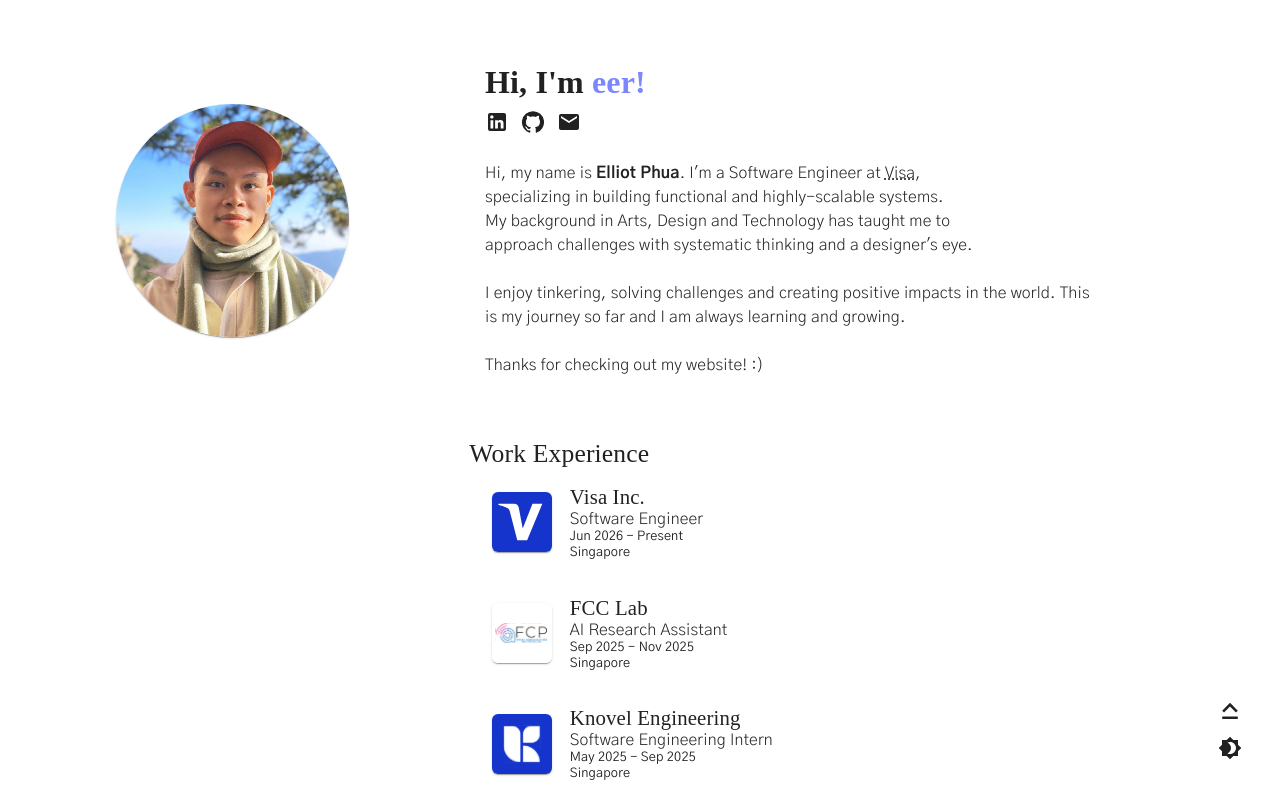
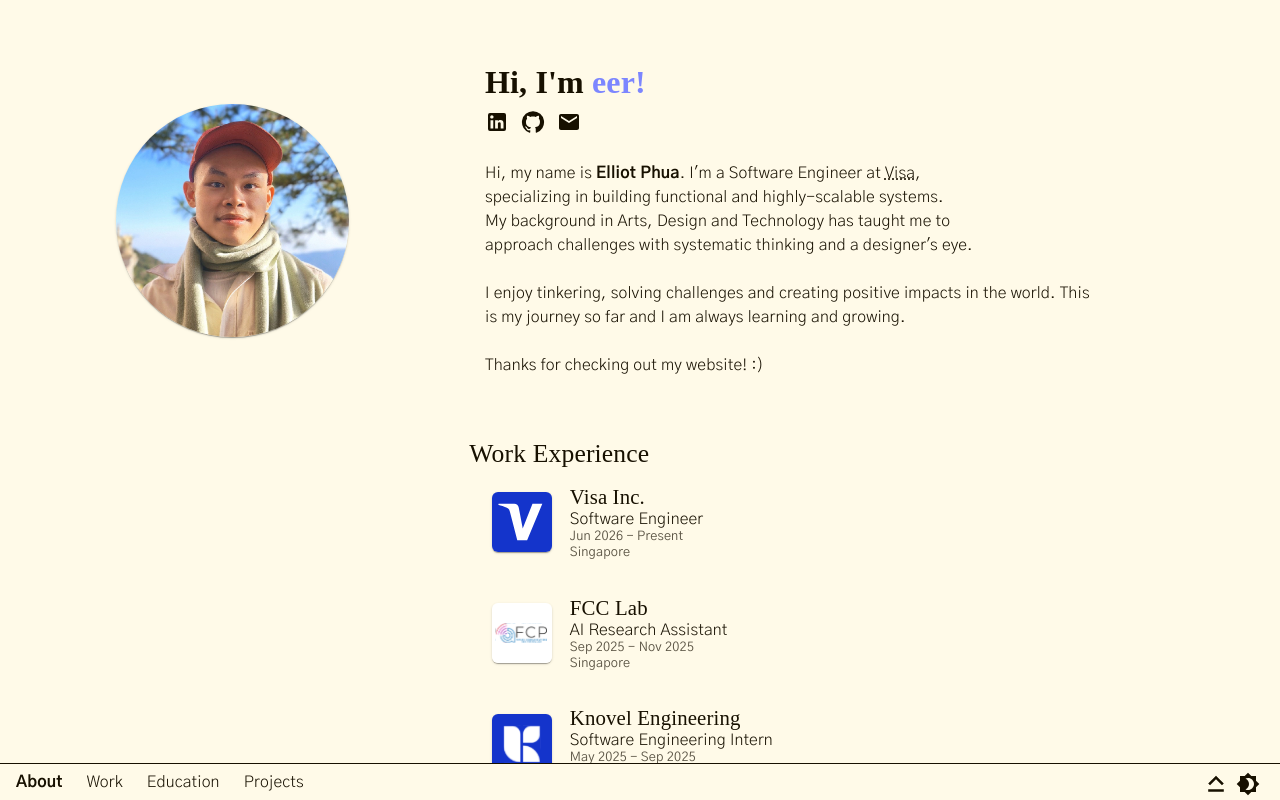
Before and after one commit to ElliotMonde/eliph, a React (Vite) app: page / in a window 1280 px wide. Shown: the top 800 px of the page. Built offline with nearby package versions, Linux system fonts and the light colour scheme; a web font is replaced by a local one.

Commit message:
Fix titlecard animation, add navbar and scroll observer.

```diff
--- a/src/App.tsx
+++ b/src/App.tsx
@@ -1,6 +1,6 @@
 import { useContext, useEffect } from "react"
 import TitleCard from "./components/TitleCard"
-import WorkExp from "./sections/WorkExp"
+import WorkExpSection from "./sections/WorkExp"
 import Alert from "./components/Alert"
 import { AlertContext } from "./provider/AlertProvider"
 import DarkModeButton from "./components/DarkModeButton"
@@ -10,14 +10,23 @@ import { DarkModeContext } from "./provider/DarkProvider"
 import EducationSection from "./sections/Education"
 import ToTopButton from "./components/ToTopButton"
 import { Helmet, HelmetProvider } from "react-helmet-async"
+import NavBar from "./components/NavBar"
+import ProjectSection from "./sections/Project"
 
 export default function App() {
     const { isDark } = useContext(DarkModeContext);
     const { alertDetails, setAlertDetails } = useContext(AlertContext);
 
-    const darkTheme = createTheme({
+    const darkTheme = () => createTheme({
         palette: {
-            mode: isDark ? 'dark' : 'light'
+            mode: isDark ? 'dark' : 'light',
+            background: {
+                default: isDark ? "#171000" : "#fffae8",
+                paper: isDark ? "#fff" : "#000",
+            },
+            text: {
+                primary: isDark ? "#fffae8" : "#171000",
+            }
         }
     })
 
@@ -33,31 +42,36 @@ export default function App() {
         <HelmetProvider>
             <ThemeProvider theme={darkTheme}>
                 <CssBaseline />
+                {/* seo */}
                 <Helmet>
                     <title>eliph | Elliot Phua</title>
-                    <meta name="description" content="Elliot Phua's Portfolio Site"/>
+                    <meta name="description" content="Elliot Phua's Portfolio Site" />
                 </Helmet>
-            <div className="flex flex-col justify-center w-full h-fit">
+                {/* Hero */}
+                <div className="flex flex-col justify-center w-full h-fit pb-7">
                     <TitleCard />
-
-                <div className="flex flex-row flex-wrap">
-                    <div className="flex-1 min-container" />
+                    <div className="flex flex-row flex-wrap bg-inherit">
+                        <div className="flex-1 min-container bg-inherit" >
+                        </div>
                         <div className="flex-2 min-container max-sm:pl-12">
-                        <WorkExp />
+                            <WorkExpSection />
                             <EducationSection />
+                            <ProjectSection />
                         </div>
                     </div>
-
                     {/* Floating components */}
-                <div className="fixed z-0 bottom-[10%]">
+                    <div className="fixed z-1 bottom-[10%] self-center">
                         <Alert />
                     </div>
-                <div className="flex flex-col fixed z-0 bottom-[5%] right-[3%] gap-3">
+                    <div className="flex flex-col fixed z-1 bottom-[6%] right-[3%] gap-3 sm:hidden">
                         <ToTopButton />
                         <DarkModeButton />
                     </div>
                     {/*  */}
                 </div>
+                <div className="fixed bottom-0 z-1 w-full dark:bg-(--dark-bg) bg-(--bg) border-t-[0.1px]">
+                    <NavBar />
+                </div>
             </ThemeProvider>
         </HelmetProvider>
     )
--- a/src/components/Alert.tsx
+++ b/src/components/Alert.tsx
@@ -37,6 +37,7 @@ export default function Alert() {
         opacity: visible ? 1 : 0,
         padding: 1,
         borderRadius: 2,
+        backgroundColor: 'background.default',
     };
 
     return (
--- a/src/components/JobCard.tsx
+++ b/src/components/JobCard.tsx
@@ -45,7 +45,7 @@ export default function JobCard({
                 <TextType text={role} theme="caption" />
                 <TextType text={`${month[startDate.month]} ${startDate.year} - ${typeof endDate == "string" ? endDate : `${month[endDate.month]} ${endDate.year}`}`} theme="date" />
                 <TextType text={location} theme="date" />
-                {description && <div className='text-zinc-400 leading-0.5 mt-1'>
+                {description && <div className='color:secondary leading-0.5 mt-1'>
                 {description.map((txt, ind) =>
                     <TextType key={company + ind} text={txt} theme="date" />
                     )}
--- /dev/null
+++ b/src/components/NavBar.tsx
@@ -0,0 +1,53 @@
+import { useEffect, useRef, useState } from "react";
+import { navTab, type NavTabProp } from "../data/navTab";
+import ToTopButton from "./ToTopButton";
+import DarkModeButton from "./DarkModeButton";
+
+export default function NavBar() {
+    const navRef = useRef<HTMLDivElement>(null);
+    const [currentSection, setCurrentSection] = useState(navTab[0].target)
+    const scrollToTab = (target: string) => {
+        document.getElementById(target).scrollIntoView({
+            behavior: "smooth",
+            block: "start",
+            inline: "nearest"
+        });
+        setCurrentSection(target);
+    }
+    const tab = ({ name, target }: NavTabProp, ind: number) => (
+        <span key={`${target}-${ind}`} onClick={() => scrollToTab(target)} className={`${currentSection == target ? "font-black" : ""}`}>{name}</span>
+    );
+
+    useEffect(() => {
+        const observerOptions = {
+            root: null,
+            rootMargin: "-20% 0px -60% 0px",
+            threshold: 0.2,
+        }
+
+        const handleIntersection = (entries: IntersectionObserverEntry[]) => {
+            entries.forEach((entry) => {
+                if (entry.isIntersecting) {
+                    setCurrentSection(entry.target.id);
+                }
+            });
+        };
+
+        const observer = new IntersectionObserver(handleIntersection, observerOptions);
+        navTab.forEach((tab) => {
+            const element = document.getElementById(tab.target);
+            if (element) observer.observe(element);
+        });
+
+        return () => observer.disconnect();
+    }, []);
+
+    return (<div ref={navRef} className={`caption flex flex-row max-md:justify-center gap-6 py-2 max-md:mx-0 mx-4 w-full`} >
+        {navTab.map((t: NavTabProp, ind: number) => tab(t, ind))}
+        <div className="absolute right-5 flex flex-row gap-2 max-sm:hidden">
+            <ToTopButton />
+            <DarkModeButton />
+        </div>
+    </div >
+    )
+}
--- a/src/components/TitleCard.tsx
+++ b/src/components/TitleCard.tsx
@@ -6,6 +6,7 @@ import CheckIcon from '@mui/icons-material/Check';
 import { useContext } from "react";
 import { AlertContext } from "../provider/AlertProvider";
 import ChangingText from "./animation/ChangingText";
+import { aboutTab } from "../data/navTab";
 
 const photoStyle: React.CSSProperties = {
     background: "none",
@@ -41,7 +42,7 @@ export default function TitleCard() {
     }
 
     return (
-        <div className={`flex flex-1 flex-row flex-wrap items-center pt-[5%] w-full mb-5`}>
+        <div id={ aboutTab.target} className={`flex flex-1 flex-row flex-wrap items-center pt-[5%] w-full mb-5`}>
             {/* Profile photo */}
             <div className="flex flex-3 justify-center min-container" aria-description='Picture of Elliot Phua'>
                 <Card sx={photoStyle}>
--- /dev/null
+++ b/src/data/navTab.ts
@@ -0,0 +1,26 @@
+export interface NavTabProp {
+    name: string;
+    target: string;
+}
+export const aboutTab: NavTabProp = {
+    name: "About",
+    target: "about-tab",
+};
+export const workTab: NavTabProp = {
+    name: "Work",
+    target: "work-tab",
+};
+export const educationTab: NavTabProp = {
+    name: "Education",
+    target: "education-tab",
+};
+export const projectsTab: NavTabProp = {
+    name: "Projects",
+    target: "project-tab",
+};
+export const navTab: NavTabProp[] = [
+    aboutTab,
+    workTab,
+    educationTab,
+    projectsTab,
+];
--- a/src/sections/Education.tsx
+++ b/src/sections/Education.tsx
@@ -2,10 +2,11 @@ import { educationExperience } from "../data/experience";
 import TextType from "../components/typography/TextType";
 import Section from "./Section";
 import JobCard from "../components/JobCard";
+import { educationTab } from "../data/navTab";
 
 export default function EducationSection() {
     return (
-        <Section>
+        <Section id={ educationTab.target}>
             <TextType text="Education" theme={"subheader"} />
             {educationExperience.map((exp, ind) => (
                 <JobCard key={ `${exp.company} + ${ind}`} {...exp} />
--- /dev/null
+++ b/src/sections/Project.tsx
@@ -0,0 +1,12 @@
+import TextType from "../components/typography/TextType";
+import { projectsTab } from "../data/navTab";
+import Section from "./Section";
+
+export default function ProjectSection() {
+    return (
+        <Section id={projectsTab.target}>
+            <TextType text="Projects" theme={"subheader"} />
+            <div>work in progress</div>
+        </Section>
+    )
+}
--- a/src/sections/Section.tsx
+++ b/src/sections/Section.tsx
@@ -1,6 +1,7 @@
 interface SectionProp {
+    id: string;
     children: React.ReactNode;
 }
-export default function Section({ children }: SectionProp) {
-    return <div className="pl-[5%] pr-[5%] pt-[5%] flex-1">{children}</div>
+export default function Section({ id, children }: SectionProp) {
+    return <div id={id} className="pl-[5%] pr-[5%] pt-[5%] flex-1">{children}</div>
 }
--- a/src/sections/WorkExp.tsx
+++ b/src/sections/WorkExp.tsx
@@ -3,10 +3,11 @@ import TextType from "../components/typography/TextType"
 import JobCard from "../components/JobCard"
 import { workExperience } from "../data/experience"
 import Section from "./Section"
+import { workTab } from "../data/navTab"
 
-export default function WorkExp() {
+export default function WorkExpSection() {
     return (
-        <Section>
+        <Section id={workTab.target}>
             <TextType text="Work Experience" theme={"subheader"} />
             <div id="workTimeline">
                 {workExperience.map((exp, ind) => (
--- a/src/style.css
+++ b/src/style.css
@@ -8,9 +8,10 @@ html {
 }
 
 :root {
-  --text: #000000;
-  --text-h: #000000;
-  --bg: #fff;
+  --text: #451e51;
+  --text-dark-mode: #fffae8;
+  --bg: #fffae8;
+  --dark-bg: #171000;
   --code-bg: #451e51;
   --code-text: #80e6da;
 
@@ -39,6 +40,14 @@ body {
 .subheader {
   font: 1.6rem var(--serif);
   font-weight: 400;
+
+  .light {
+    color: var(--text);
+  }
+
+  .dark {
+    color: var(--text-dark-mode);
+  }
 }
 
 .h3 {
@@ -56,12 +65,21 @@ body {
 .body {
   font: 1rem var(--san);
   font-weight: 300;
+
+  .light {
+    color: var(--text);
+  }
+
+  .dark {
+    color: var(--text-dark-mode);
+  }
 }
 
 .date {
   font: 0.8rem var(--san);
   font-weight: 0.8rem;
   font-style: italic;
+  opacity: 0.7;
 }
 
 .min-container {
```
Lines whose indentation alone changed are shown as unchanged.
